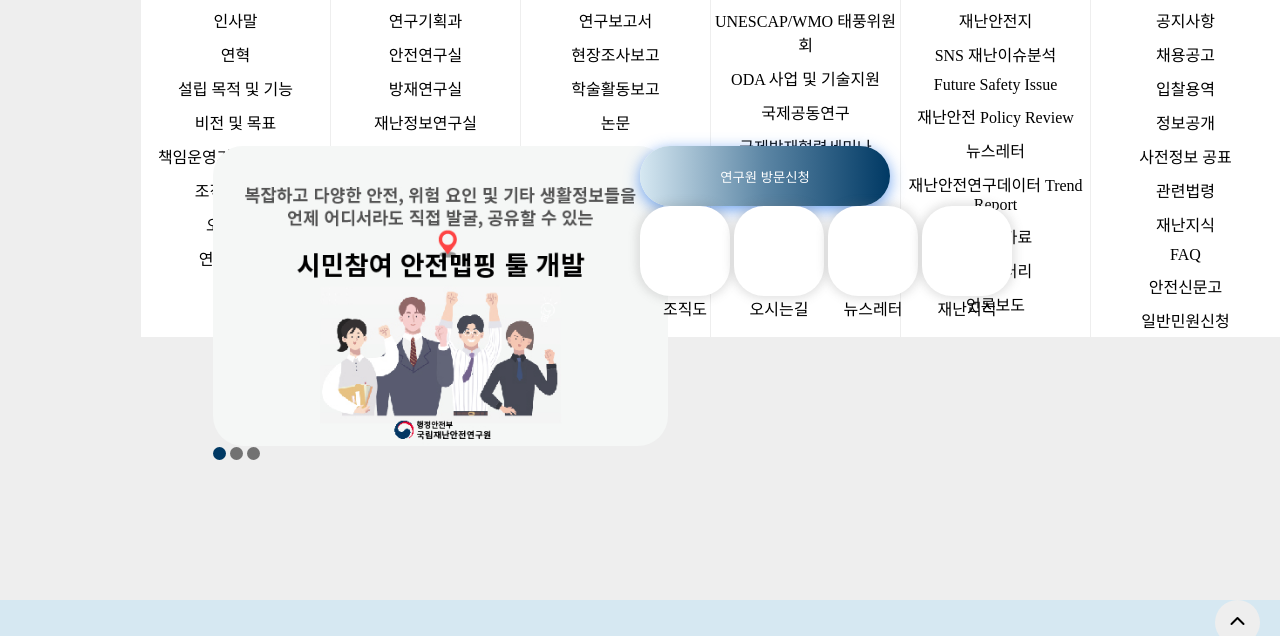
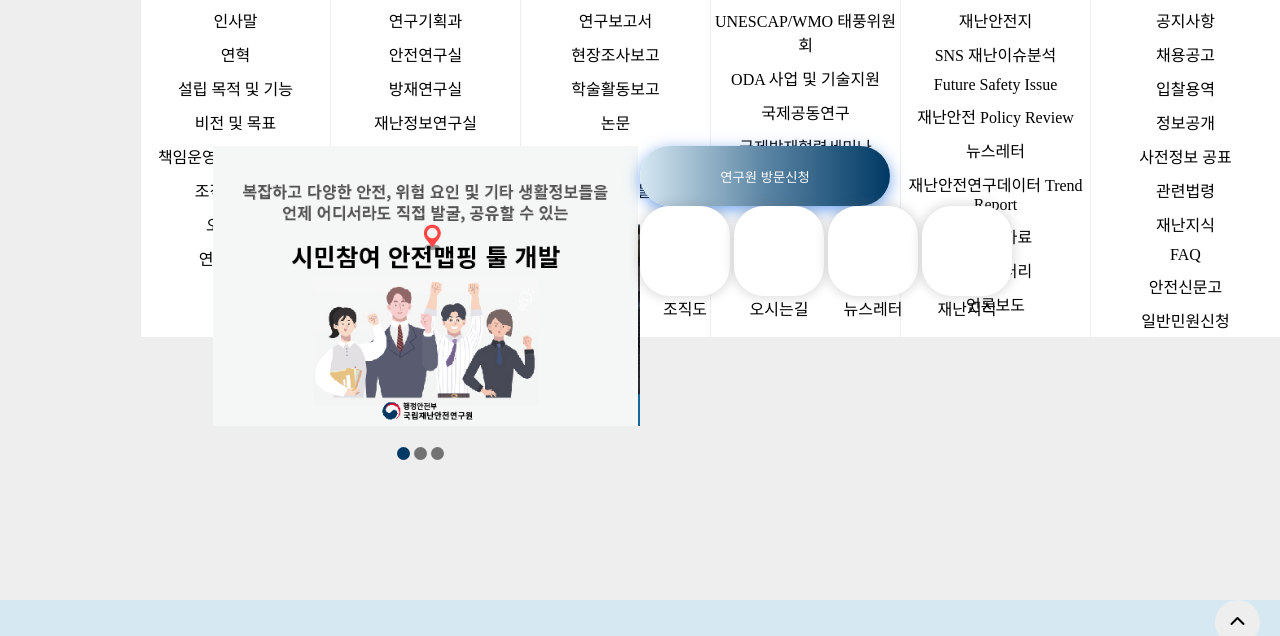
Before and after one commit to tjsdk1260/-, a plain HTML site: page index.html in a window 1280 px wide. Shown: the part 135-771 px from the top of the page. Drawn offline with Linux system fonts and the light colour scheme.

Commit message:
Add files via upload

```diff
--- a/index.html
+++ b/index.html
@@ -5,7 +5,7 @@
     <meta http-equiv="X-UA-Compatible" content="IE=edge">
     <meta name="viewport" content="width=device-width, initial-scale=1.0, maximum-scale=1, minimum-scale=1">
     <link rel="stylesheet" href="style.css">
-    <script src="https://kit.fontawesome.com/66c9b6e88e.js" crossorigin="anonymous"></script>
+    <script src="https://kit.fontawesome.com/66c9b6e88e.js"crossorigin="anonymous"></script>
     <title>Document</title>
 </head>
 <body>
@@ -183,25 +183,27 @@
     <main>
         <section class="main-section">
             <div class="img-slide">
-                <div class="slidewrap">
-                    <ul class="slidelist">
-                       <li class="slideitem">
-                        <label for="slide01"></label>
-                        <img src="./image/p_image/팝업이미지_1.jpg" alt="안전맵핑">
-                       </li>
-                       <li class="slideitem">
-                        <label for="slide02"></label>
-                        <img src="./image/p_image/팝업이미지_2.jpg" alt="지진방재콘텐츠 공유포털">
-                       </li>
-                       <li class="slideitem">
-                        <label for="slide03"></label>
-                        <img src="./image/p_image/팝업이미지_3.jpg" alt="국립재난안전연구원">
-                       </li>
-                    </ul>
+                <div class="slide-wrap">
+                    <div class="slide-list">
+                        <div class="slide-item">
+                            <img src="./image/p_image/팝업이미지_1.jpg" alt="안전맵핑">
+                        </div>
+                        <div class="slide-item">
+                            <img src="./image/p_image/팝업이미지_2.jpg" alt="지진방재센터">
+                        </div>
+                        <div class="slide-item">
+                            <img src="./image/p_image/팝업이미지_3.jpg" alt="국립재난안전연구원">
+                        </div>
+                    </div>
                 </div>
-                <input type="radio" name="slide" id="slide01" checked>
+                <div class="controls">
+                    <button id="slide01"></button>
+                    <button id="slide02"></button>
+                    <button id="slide03"></button>
+                </div>
+                <!-- <input type="radio" name="slide" id="slide01" checked>
                 <input type="radio" name="slide" id="slide02">
-                <input type="radio" name="slide" id="slide03">
+                <input type="radio" name="slide" id="slide03"> -->
             </div>
             <div id="wrap">
                 <div class="button">
@@ -302,5 +304,6 @@
     </footer>
 </div>
 <div class="go-top"><i class="fa-solid fa-chevron-up"></i></div>
+<script src="index.js"></script>
 </body>
 </html>
--- /dev/null
+++ b/index.js
@@ -0,0 +1,21 @@
+let slide1 = document.querySelector('#slide01');
+let slide2 = document.querySelector('#slide02');
+let slide3 = document.querySelector('#slide03');
+let slideList = document.querySelector('.slide-list');
+slide1.addEventListener('click',function(){
+    slideList.style.transform = "translateX(0)";
+    slide1.style.background = 'var(--color-blue)';
+    slide3.style.background = '#727272';
+});
+slide2.addEventListener('click',function(){
+    slideList.style.transform = "translateX(-425px)";
+    slide2.style.background = "var(--color-blue)";
+    slide1.style.background = '#727272';
+});
+
+slide3.addEventListener('click',function(){
+    slideList.style.transform = "translateX(-850px)";
+    slide3.style.background = 'var(--color-blue)';
+    slide1.style.background = '#727272';
+    slide2.style.background = '#727272';
+});
--- a/style.css
+++ b/style.css
@@ -124,7 +124,7 @@ a{text-decoration: none;}
     grid-column: 2/4;
     grid-row: 2/4;
 }
-.img-slide>input[type="radio"],
+/* .img-slide>input[type="radio"],
 .img-slide>input[type="radio"]:checked{
     appearance: none;
     width: 13px;
@@ -137,27 +137,40 @@ a{text-decoration: none;}
 }
 .img-slide>input[type="radio"]:checked{
     background-color: var(--color-blue);
+} */
+.slide-wrap{
+   overflow: hidden;
 }
-.img-slide>.slidewrap{
-    max-width: 455px;
-    overflow: hidden;
-    width: 455px;
+.slide-list{
+    width: 1275px;
     height: 300px;
-    border-radius: 30px;
+    transition: transform .5s;
 }
-.slidewrap>.slidelist{
-    white-space: nowrap;
-    font-size: 0;
-}
-.slideitem{
+.slide-list>.slide-item{
+    width: 425px;
+    height: 300px;
     float: left;
 }
-.slideitem>img{
-   max-width:100%;
+.slide-item>img{
+    width: 100%;
 }
 .main-section>#wrap{
     grid-column: 4/6;
     grid-row: 2/4;
+}.controls{
+    width: 60px;
+    margin: 0 auto;
+}
+.controls>button{
+    border: none;
+    outline: none;
+    width: 13px;
+    height: 13px;
+    border-radius: 50%;
+    background-color: #727272;
+}
+#slide01{
+    background-color: var(--color-blue);
 }
 .main-section>#wrap button{
     border: none;
```
